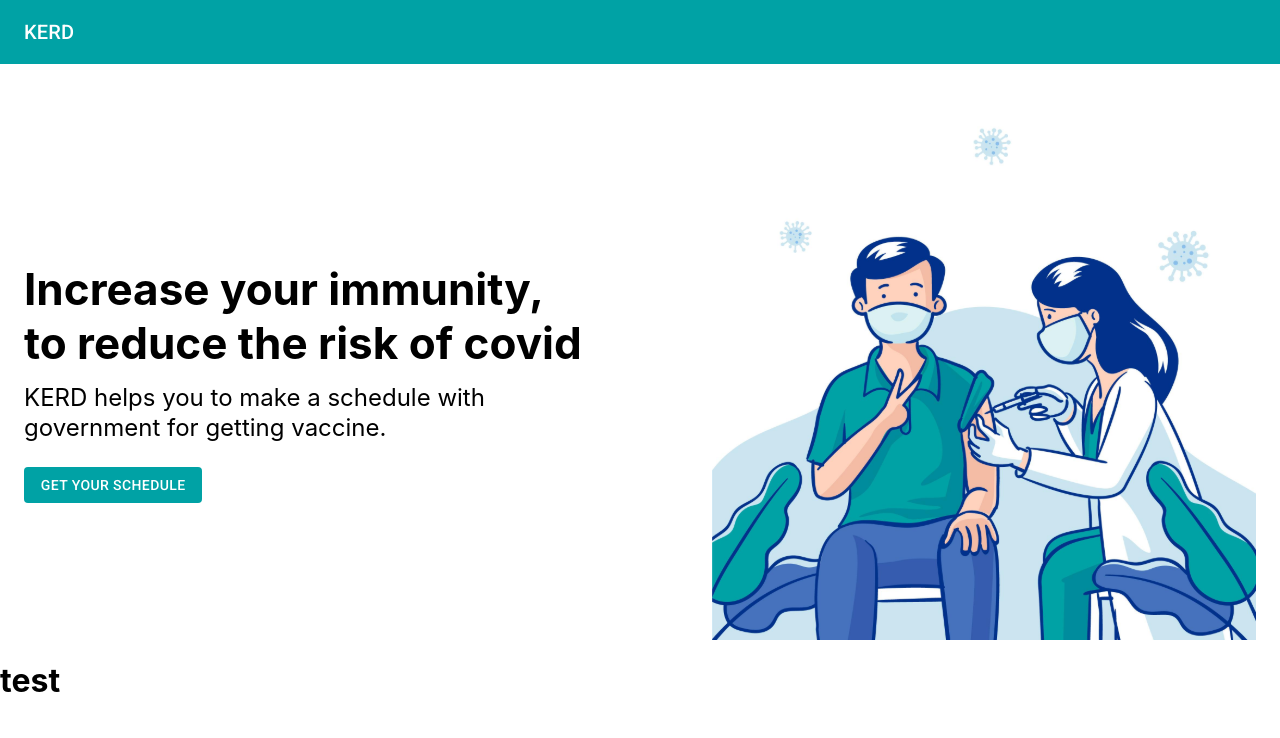
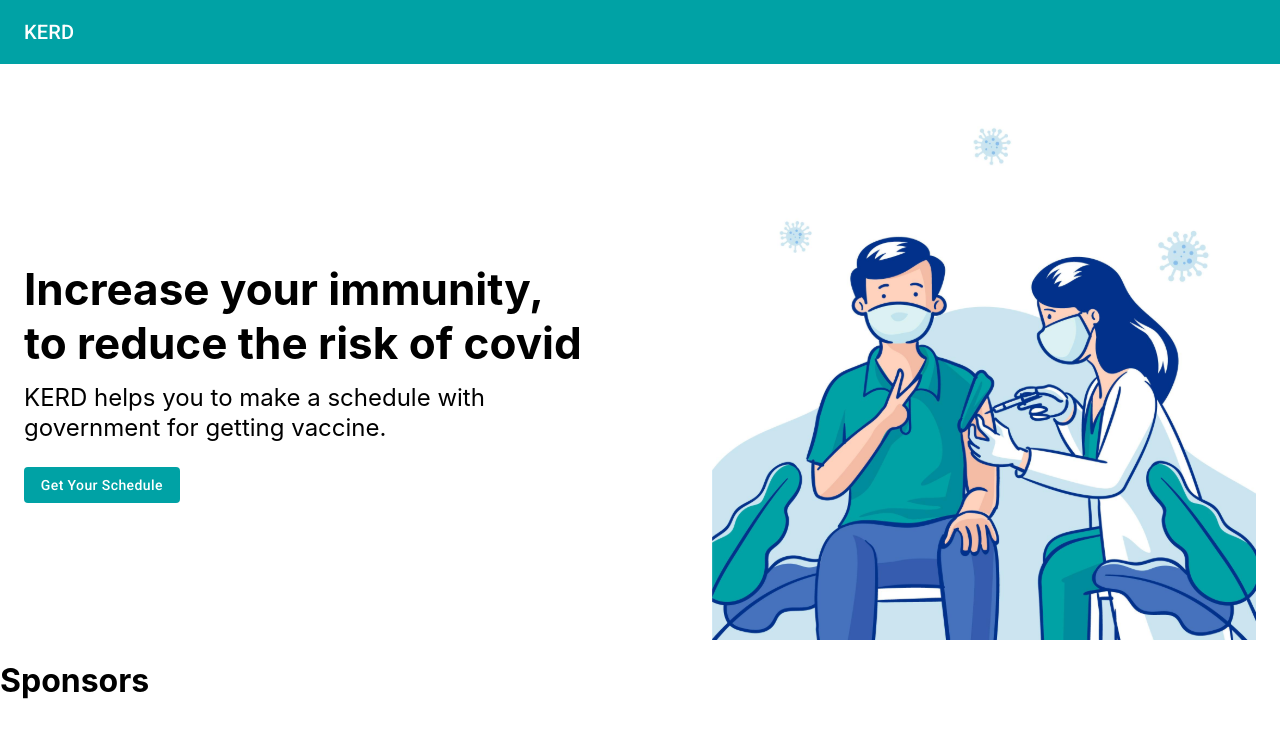
Before and after one commit to elvinvalentino/hackathon, a React (Create React App) app in the folder client/: page / in a window 1280 px wide. Shown: the top 738 px of the page. Built offline with nearby package versions, Linux system fonts and the light colour scheme.

Commit message:
Hero Done

```diff
--- a/client/src/components/Hero/components.js
+++ b/client/src/components/Hero/components.js
@@ -1,6 +1,9 @@
 import styled from 'styled-components';
 import Button from '@material-ui/core/Button'
+import { lighten } from 'polished';
+
 import { theme } from '../../theme';
+import { Link } from 'react-router-dom';
 
 export const Headline = styled.h1`
   /* letter-spacing: .1px/ */
@@ -20,14 +23,19 @@ export const HeroImage = styled.img`
   width: 90%;
 `
 
+export const StyledLink = styled(Link)`
+  text-decoration: none;
+`
+
 export const HeroButton = styled(Button)`
   background: ${theme.color.primary};
   color: #fff;
   box-shadow: unset;
   padding-left: 1.2em;
   padding-right: 1.2em;
+  text-transform: capitalize;
 
-  /* &:hover {
-    background:
-  } */
+  &:hover {
+    background: ${lighten(0.025, theme.color.primary)}
+  }
 `
--- a/client/src/components/Hero/index.js
+++ b/client/src/components/Hero/index.js
@@ -1,7 +1,7 @@
 import Container from '@material-ui/core/Container';
 import Grid from '@material-ui/core/Grid';
 
-import { Headline, SubHeadline, HeroImage, HeroButton } from './components';
+import { Headline, SubHeadline, HeroImage, HeroButton, StyledLink } from './components';
 import image from '../../assets/images/heroIllustration.svg';
 
 const Hero = () => {
@@ -20,9 +20,11 @@ const Hero = () => {
             <br />
             government for getting vaccine.
           </SubHeadline>
-          <HeroButton variant="contained">
-            Get Your Schedule
-          </HeroButton>
+          <StyledLink to="/schedule">
+            <HeroButton variant="contained">
+              Get Your Schedule
+            </HeroButton>
+          </StyledLink>
         </Grid>
         <Grid container item xs={12} sm={6} justify="flex-end">
           <HeroImage src={image} />
--- /dev/null
+++ b/client/src/components/Sponsors/index.js
@@ -0,0 +1,7 @@
+const Sponsors = () => {
+  return (
+    <h1>Sponsors</h1>
+  )
+}
+
+export default Sponsors;
--- a/client/src/pages/Index.js
+++ b/client/src/pages/Index.js
@@ -2,12 +2,13 @@ import React from 'react';
 
 import Content from '../components/Content';
 import Hero from '../components/Hero';
+import Sponsors from '../components/Sponsors'
 
 const index = () => {
   return (
     <Content>
       <Hero />
-      <h1>test</h1>
+      <Sponsors />
     </Content>
   )
 }
```
